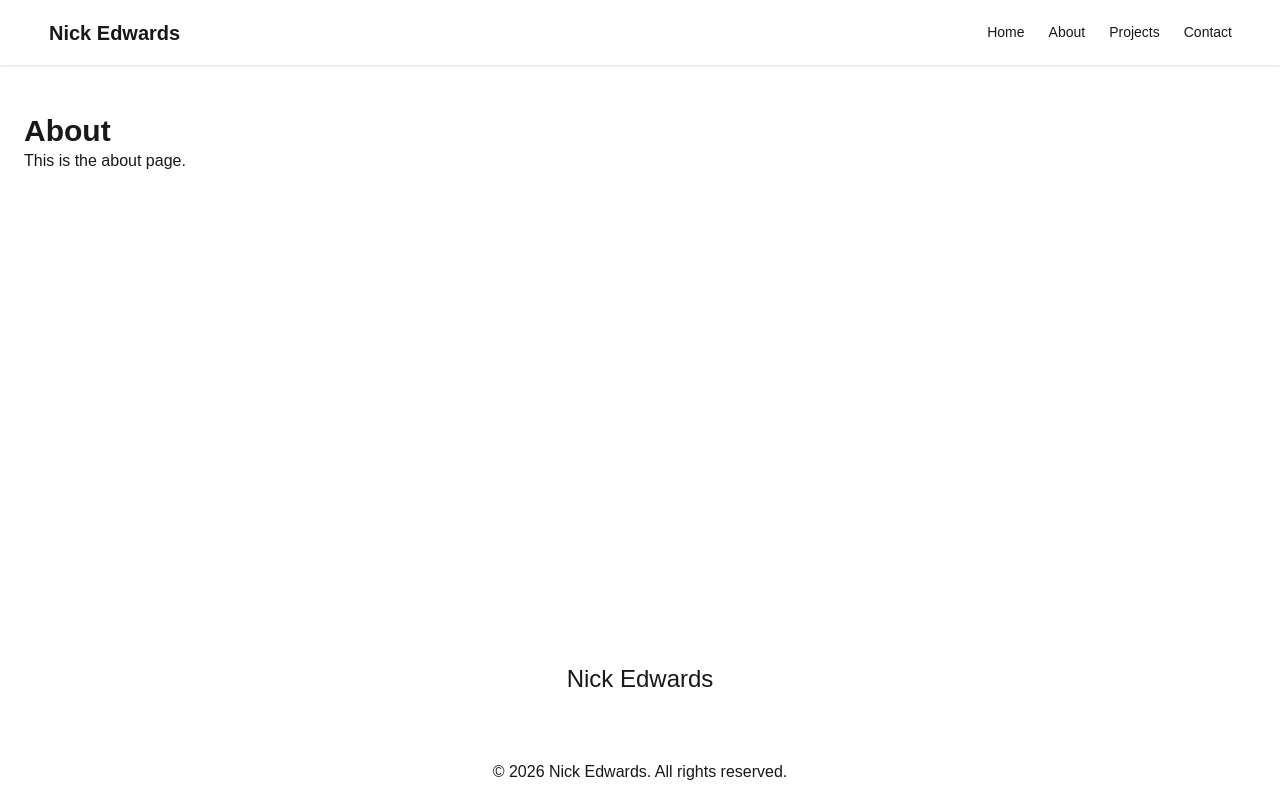
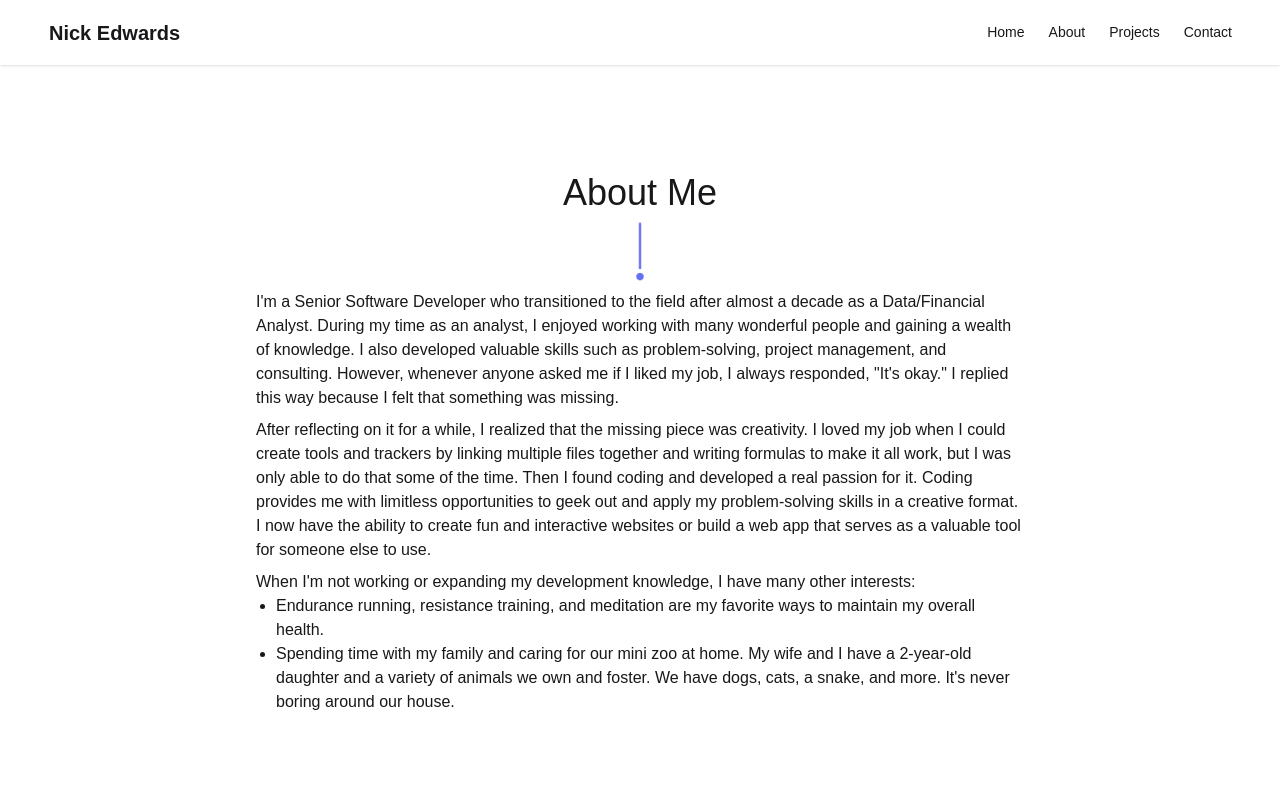
Before and after one commit to PurpleTurtl04/Portfolio, a Nuxt app in the folder portfolio/: page /about in a window 1280 px wide. Shown: the top 800 px of the page. Built offline with nearby package versions, Linux system fonts and the light colour scheme.

Commit message:
Added about section and experience json

```diff
--- a/portfolio/app/components/Project.vue
+++ b/portfolio/app/components/Project.vue
@@ -1,6 +1,6 @@
 <template>
     <div
-        class="container mx-auto grid max-w-7xl grid-cols-1 items-center justify-center gap-6 pb-8 lg:mt-4 lg:grid-cols-2"
+        class="mx-auto grid max-w-7xl grid-cols-1 items-center justify-center gap-6 pb-8 lg:mt-4 lg:grid-cols-2"
     >
         <div
             :class="`flex flex-col items-center ${(index + 1) % 2 == 0 ? 'lg:order-1' : 'lg:order-2'}`"
--- /dev/null
+++ b/portfolio/app/components/about/AboutMe.vue
@@ -0,0 +1,55 @@
+<template>
+    <div class="mt-15 flex flex-col items-center px-6">
+        <div class="flex max-w-3xl flex-col items-center">
+            <h2 class="text-center text-3xl lg:text-4xl">About Me</h2>
+            <NuxtImg
+                src="/images/Accent2.png"
+                width="10"
+                height="75"
+                alt="A line with a circle at the bottom"
+                class="scale-75"
+            />
+            <div class="mb-2">
+                I'm a Senior Software Developer who transitioned to the field
+                after almost a decade as a Data/Financial Analyst. During my
+                time as an analyst, I enjoyed working with many wonderful people
+                and gaining a wealth of knowledge. I also developed valuable
+                skills such as problem-solving, project management, and
+                consulting. However, whenever anyone asked me if I liked my job,
+                I always responded, "It's okay." I replied this way because I
+                felt that something was missing.
+            </div>
+            <div class="mb-2">
+                After reflecting on it for a while, I realized that the missing
+                piece was creativity. I loved my job when I could create tools
+                and trackers by linking multiple files together and writing
+                formulas to make it all work, but I was only able to do that
+                some of the time. Then I found coding and developed a real
+                passion for it. Coding provides me with limitless opportunities
+                to geek out and apply my problem-solving skills in a creative
+                format. I now have the ability to create fun and interactive
+                websites or build a web app that serves as a valuable tool for
+                someone else to use.
+            </div>
+            <div>
+                <p>
+                    When I'm not working or expanding my development knowledge,
+                    I have many other interests:
+                </p>
+                <ul class="list-disc pl-5">
+                    <li>
+                        Endurance running, resistance training, and meditation
+                        are my favorite ways to maintain my overall health.
+                    </li>
+                    <li>
+                        Spending time with my family and caring for our mini zoo
+                        at home. My wife and I have a 2-year-old daughter and a
+                        variety of animals we own and foster. We have dogs,
+                        cats, a snake, and more. It's never boring around our
+                        house.
+                    </li>
+                </ul>
+            </div>
+        </div>
+    </div>
+</template>
--- /dev/null
+++ b/portfolio/app/data/experience.json
@@ -0,0 +1,23 @@
+[
+    {
+        "id": 1,
+        "company": "Aline - Senior Software Developer",
+        "startDate": "Jan 2021",
+        "endDate": "May 2025",
+        "description": "As a Senior Developer, I was responsible for developing and maintaining software applications for the Leasing and Billing team. In addition to full-stack development, I assisted in managing projects by gathering requirements, facilitating communication with key stakeholders, architecting solutions and database structures, and providing guidance and support to team members."
+    },
+    {
+        "id": 2,
+        "company": "Developer 1 - Atria Senior Living",
+        "startDate": "Jan 2019",
+        "endDate": "Dec 2020",
+        "description": "Being a Developer on the Atria Software Engineering team allowed me to enhance my full-stack development knowledge and skills significantly. I had the opportunity to help design and develop new applications and enhancements to current systems, such as the company's Intranet. This role expanded my knowledge and understanding of how an application's architecture significantly impacts the app and any application that may interact with it."
+    },
+    {
+        "id": 3,
+        "company": "Junior Software Developer - CloudFit Software",
+        "startDate": "Apr 2018",
+        "endDate": "Nov 2018",
+        "description": "Being a Developer on the Atria Software Engineering team allowed me to enhance my full-stack development knowledge and skills significantly. I had the opportunity to help design and develop new applications and enhancements to current systems, such as the company's Intranet. This role expanded my knowledge and understanding of how an application's architecture significantly impacts the app and any application that may interact with it."
+    }
+]
--- a/portfolio/app/pages/about.vue
+++ b/portfolio/app/pages/about.vue
@@ -1,6 +1,5 @@
 <template>
     <div class="p-6">
-        <h1 class="text-3xl font-bold">About</h1>
-        <p>This is the about page.</p>
+        <AboutMe />
     </div>
 </template>
```
